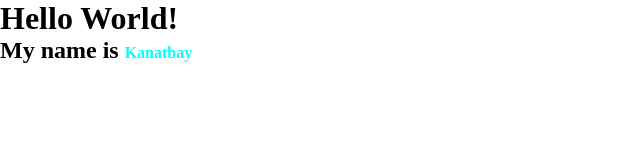
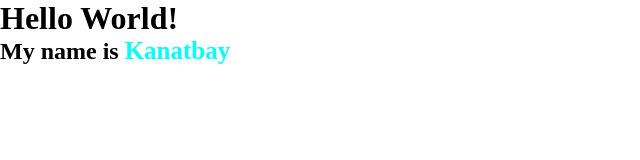
Before and after one commit to kanatbay12/Learning-JS, a plain HTML site: page index.html in a window 1280 px wide. Shown: the whole page, without its empty margins (0-640 px from the left). Drawn offline with Linux system fonts and the light colour scheme.

Commit message:
Changed font-size

```diff
--- a/index.html
+++ b/index.html
@@ -9,7 +9,7 @@
   <body>
     <h1>Hello World!</h1>
 
-    <h2>My name is <span style="color: aqua; font-size: 16px">Kanatbay</span></h2>
+    <h2>My name is <span style="color: aqua; font-size: 25px">Kanatbay</span></h2>
     <script src="js/script.js"></script>
   </body>
 </html>
```
